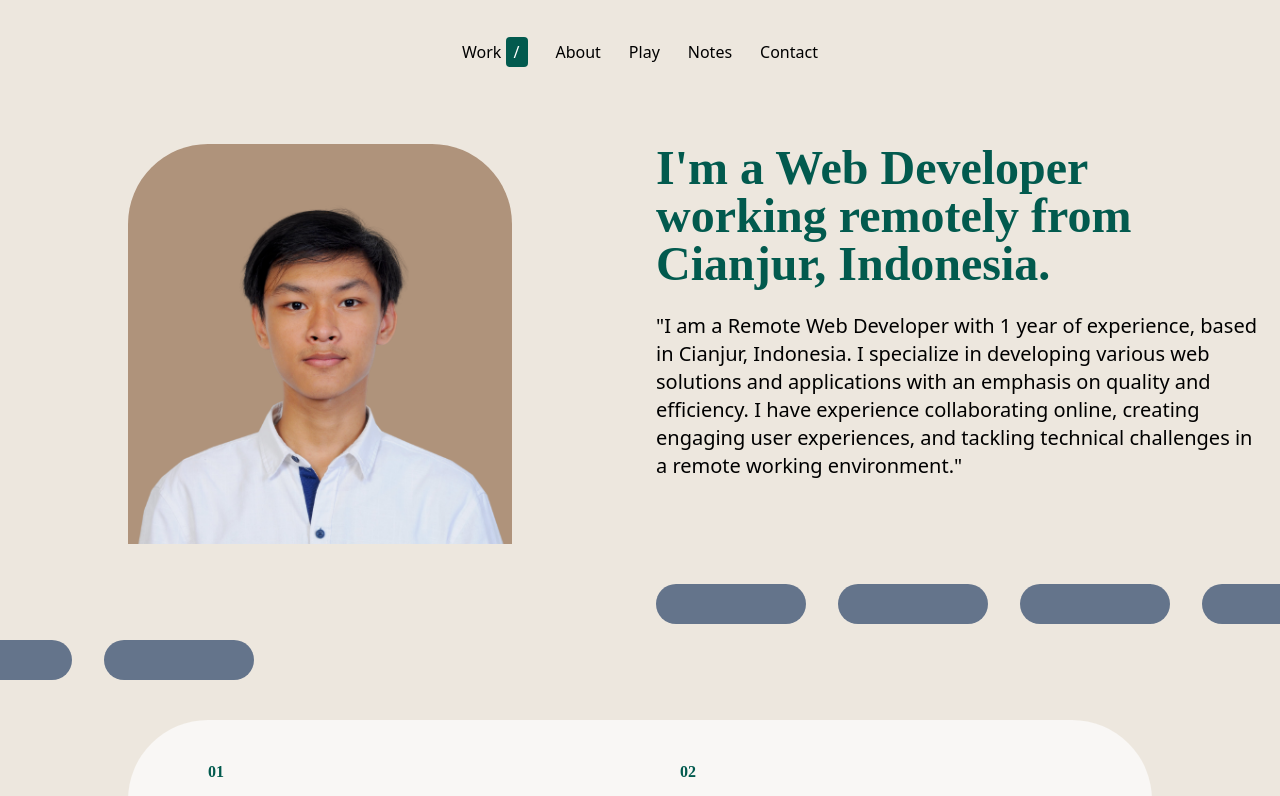
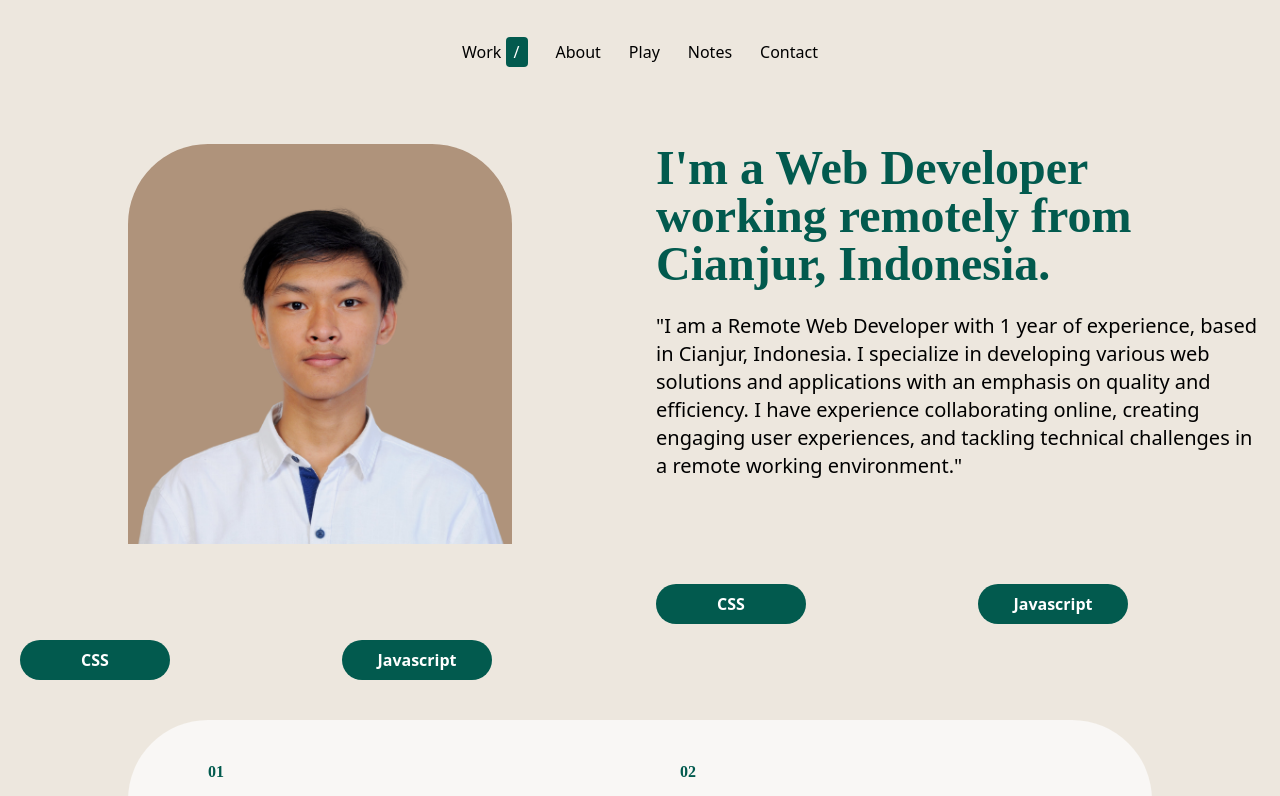
Before and after one commit to ramdhannassyirah/Portfolio, a Nuxt app: page /about in a window 1280 px wide. Shown: the top 796 px of the page. Built offline with nearby package versions, Linux system fonts and the light colour scheme; a web font is replaced by a local one.

Commit message:
portfolio

```diff
--- a/components/skill.vue
+++ /dev/null
@@ -1,3 +0,0 @@
-<template>
-  <div class="bg-slate-500 w-[150px] h-[40px] rounded-full"></div>
-</template>
--- a/components/CardSkill.vue
+++ b/components/skill/CardSkill.vue
@@ -1,25 +1,38 @@
 <template>
   <div class="flex flex-col space-y-4 overflow-x-hidden">
-    <div class="marquee grid grid-flow-col auto-cols-max">
-      <skill class="mx-2 sm:mx-4" /> <skill class="mx-2 sm:mx-4" />
-      <skill class="mx-2 sm:mx-4" /><skill class="mx-2 sm:mx-4" />
+    <div class="grid grid-flow-col gap-2 marquee">
+      <Skill
+        :name="nama[index % nama.length]"
+        class="mx-2 sm:mx-4"
+        v-for="index in 4"
+        :key="index"
+      />
     </div>
-    <div class="marquee2 grid grid-flow-col auto-cols-max mt-4">
-      <skill class="mx-2 sm:mx-4" /> <skill class="mx-2 sm:mx-4" />
-      <skill class="mx-2 sm:mx-4" /><skill class="mx-2 sm:mx-4" />
-      <skill class="mx-2 sm:mx-4" />
+    <div class="grid grid-flow-col gap-2 mt-4 marquee2">
+      <Skill
+        :name="nama[(index + 1) % nama.length]"
+        class="sm:mx-4"
+        v-for="index in 4"
+        :key="index"
+      />
     </div>
   </div>
 </template>
 
 <script>
-import skill from "./skill.vue";
+import Skill from "./skill.vue";
 export default {
+  data() {
+    return {
+      nama: ["HTML", "CSS", "Javascript"],
+    };
+  },
   components: {
-    skill,
+    Skill,
   },
 };
 </script>
+
 <style>
 @keyframes marquee {
   0% {
@@ -49,5 +62,3 @@ export default {
   animation: marquee2 20s linear infinite;
 }
 </style>
-
-components: { skill },
--- /dev/null
+++ b/components/skill/skill.vue
@@ -0,0 +1,15 @@
+<template>
+  <div
+    class="bg-[#025A4E] w-[150px] h-[40px] rounded-full flex justify-center items-center"
+  >
+    <h1 class="font-semibold text-[#ffffff]">{{ name }}</h1>
+  </div>
+</template>
+
+<script>
+export default {
+  props: {
+    name: String, // Perbaikan: Menggunakan tipe data "String"
+  },
+};
+</script>
--- a/pages/about.vue
+++ b/pages/about.vue
@@ -36,7 +36,8 @@
 </template>
 <script>
 import Desc from "~/components/Desc.vue";
-import CardSkill from "~/components/CardSkill.vue";
+import CardSkill from "~/components/skill/CardSkill.vue";
+
 export default {
   components: {
     CardSkill,
```
